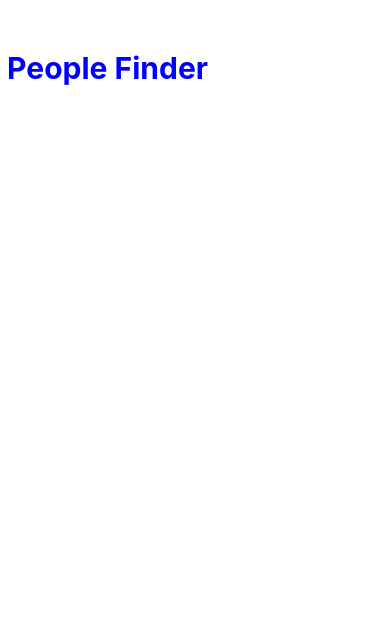
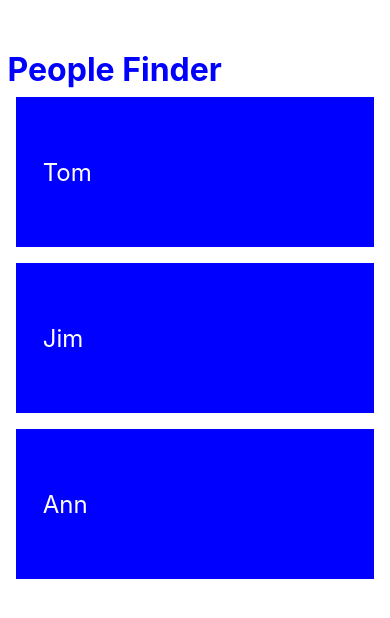
Before and after one commit to tuxrace/react-native-swapi-people, a React Native app: screen / in a window 390 px wide. Shown: the top 618 px of the page. Built offline with nearby package versions, Linux system fonts and the light colour scheme; what react-native would draw is missing.

Commit message:
Add flatlist for list of people

```diff
--- a/src/Main/Main.tsx
+++ b/src/Main/Main.tsx
@@ -1,5 +1,12 @@
-import React, {memo} from 'react';
-import {StyleSheet, View, Text} from 'react-native';
+import React, {memo, Fragment} from 'react';
+import {
+  StyleSheet,
+  View,
+  Text,
+  VirtualizedList,
+  FlatList,
+  TouchableOpacity,
+} from 'react-native';
 
 const styles = StyleSheet.create({
   container: {
@@ -8,18 +15,62 @@ const styles = StyleSheet.create({
   bigBlue: {
     color: 'blue',
     fontWeight: 'bold',
-    fontSize: 30,
+    fontSize: 32,
   },
-  red: {
-    color: 'red',
+  item: {
+    backgroundColor: '#0000ff',
+    height: 150,
+    justifyContent: 'center',
+    marginVertical: 8,
+    marginHorizontal: 16,
+    padding: 20,
+  },
+  itemText: {
+    color: 'white',
+    fontSize: 24,
   },
 });
 
+const renderItem = ({item}) => {
+  return (
+    // <TouchableOpacity>
+    <View style={styles.item}>
+      <Text style={styles.itemText}> {item.name} </Text>
+    </View>
+    // </TouchableOpacity>
+  );
+};
+
 const Main = () => {
+  const people = [
+    {
+      id: 1,
+      name: 'Tom',
+    },
+    {
+      id: 1,
+      name: 'Jim',
+    },
+    {
+      id: 1,
+      name: 'Ann',
+    },
+  ];
   return (
-    <View style={styles.container}>
-      <Text style={styles.bigBlue}> People Finder </Text>
-    </View>
+    <Fragment>
+      <View style={styles.container}>
+        <View>
+          <Text style={styles.bigBlue}> People Finder </Text>
+        </View>
+        <View>
+          <FlatList
+            data={people}
+            renderItem={renderItem}
+            keyExtractor={(item) => item.id}
+          />
+        </View>
+      </View>
+    </Fragment>
   );
 };
 
```
